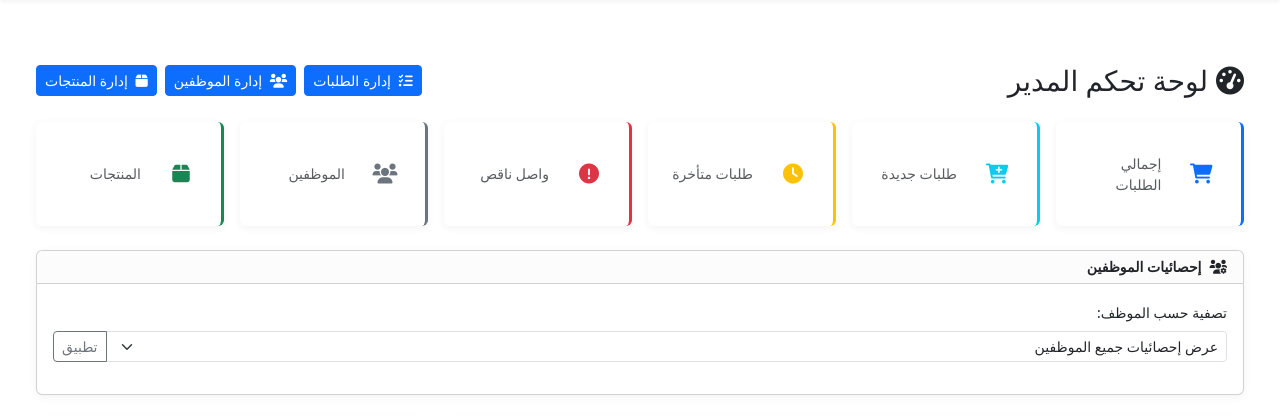
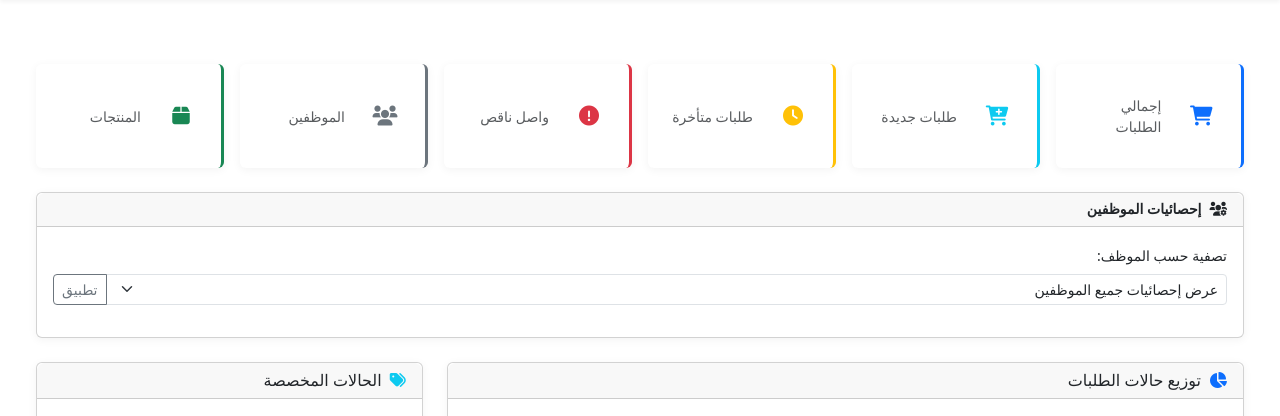
Before and after one commit to mdhyduu/Y, a Flask app: template app/templates/dashboard.html in a window 1280 px wide. Shown: the part 63-479 px from the top of the page. Run offline with Flask 3, Linux system fonts and the light colour scheme; the template is opened without the code that fills it, so the values that code supplies are empty; parts of the project's set-up code (start-up, migrations or seed data) failed here and were passed over.

Commit message:
وصف التحديثات

```diff
--- a/app/templates/dashboard.html
+++ b/app/templates/dashboard.html
@@ -3,20 +3,7 @@
 {% block content %}
 <div class="container-fluid p-3 p-md-4">
 
-    <div class="d-flex justify-content-between align-items-center mb-4">
-        <h1 class="h3 mb-0"><i class="fas fa-tachometer-alt me-2"></i>لوحة تحكم المدير</h1>
-        <div class="d-flex gap-2">
-            <a href="{{ url_for('orders.index') }}" class="btn btn-primary btn-sm">
-                <i class="fas fa-tasks me-1"></i> إدارة الطلبات
-            </a>
-            <a href="{{ url_for('employees.list_employees') }}" class="btn btn-primary btn-sm">
-                <i class="fas fa-users me-1"></i> إدارة الموظفين
-            </a>
-            <a href="{{ url_for('products.list_products') }}" class="btn btn-primary btn-sm">
-                <i class="fas fa-box me-1"></i> إدارة المنتجات
-            </a>
-        </div>
-    </div>
+
 
     <div class="row g-3 mb-4">
         <div class="col-6 col-lg-3 col-xl">
@@ -101,7 +88,7 @@
 
     <!-- لوحة تحكم المدير - إحصائيات الموظفين -->
     <div class="card mb-4">
-        <div class="card-header bg-light-subtle py-2">
+        <div class="card-header">
             <h6 class="mb-0 small fw-bold"><i class="fas fa-users-cog me-2"></i>إحصائيات الموظفين</h6>
         </div>
         <div class="card-body p-3">
@@ -357,7 +344,11 @@
         border-radius: 50%;
         font-size: 1.25rem;
     }
-
+        .stats-grid {
+        display: grid;
+        grid-template-columns: repeat(auto-fill, minmax(130px, 1fr));
+        gap: 0.75rem;
+    }
     /* Stats Grids */
     .stats-grid-compact {
         display: grid;
```
